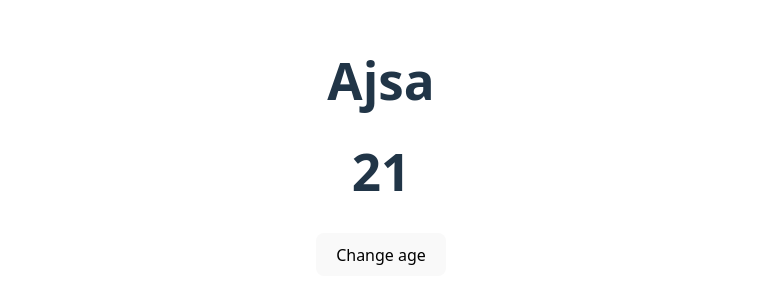
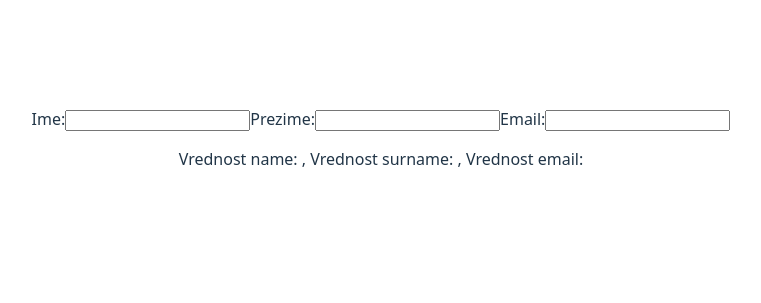
Before and after one commit to ajsabesirovic/Codequeens_react, a React (Vite) app: page / in a window 1280 px wide. Shown: the part 253-556 px from the top of the page, without its empty margins (259-1020 px from the left). Built offline with nearby package versions, Linux system fonts and the light colour scheme.

Commit message:
8.cas i domaci

```diff
--- a/src/App.jsx
+++ b/src/App.jsx
@@ -1,10 +1,10 @@
 import "./App.css";
-import User from "./User";
+import Form from "./Form";
 
 function App() {
   return (
     <div>
-      <User />
+      <Form />
     </div>
   );
 }
--- /dev/null
+++ b/src/Form.jsx
@@ -0,0 +1,63 @@
+import { useState } from "react";
+
+const Form = () => {
+  // koristimo useState hook da čuvamo podatke o korisniku
+  // inicijalna vrednost je objekat sa tri prazna polja: name, surname i email
+  const [user, setUser] = useState({
+    name: "",
+    surname: "",
+    email: "",
+  });
+
+  // ova funkcija menja vrednosti u našem user objektu kada korisnik nešto upiše u input
+  // e.target.name -> uzima ime inputa (npr. "name", "surname" ili "email")
+  // e.target.value -> uzima vrednost koju korisnik upisuje
+  // setUser(prevValue => ...) -> menja state i vraća novi objekat
+  // ...prevValue -> kopira sve prethodne vrednosti (da se ne izgube druga polja)
+  // [e.target.name]: e.target.value -> ažurira baš to polje koje se promenilo
+  const changeInputValue = (e) => {
+    setUser((prevValue) => ({
+      ...prevValue,
+      [e.target.name]: e.target.value,
+    }));
+  };
+
+  return (
+    <div>
+      {/* Input za ime */}
+      <label htmlFor="ime">Ime:</label>
+      <input
+        type="text"
+        name="name" // name mora da se poklapa sa ključem u objektu (user.name)
+        onChange={changeInputValue} // kada kucamo, menja se user.name
+        value={user.name} // value je vezan za state (controlled component)
+      />
+
+      {/* Input za prezime */}
+      <label htmlFor="surname">Prezime:</label>
+      <input
+        type="text"
+        name="surname" // povezuje input sa user.surname
+        onChange={changeInputValue}
+        value={user.surname}
+      />
+
+      {/* Input za email */}
+      <label htmlFor="email">Email:</label>
+      <input
+        type="email"
+        name="email" // povezuje input sa user.email
+        onChange={changeInputValue}
+        value={user.email}
+      />
+
+      {/* Ispisujemo trenutne vrednosti iz state-a */}
+      <p>
+        Vrednost name: {user.name}, Vrednost surname: {user.surname}, Vrednost
+        email: {user.email}
+      </p>
+    </div>
+  );
+};
+
+export default Form;
```
